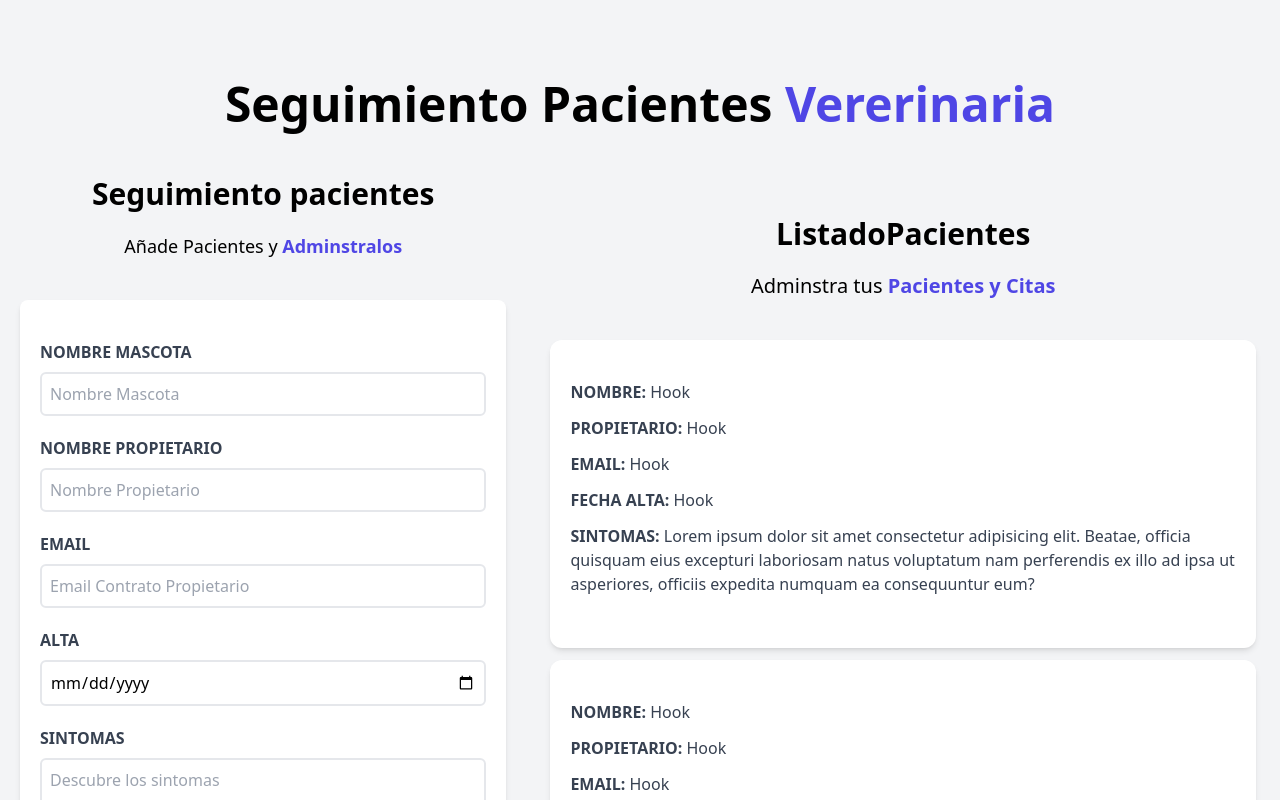
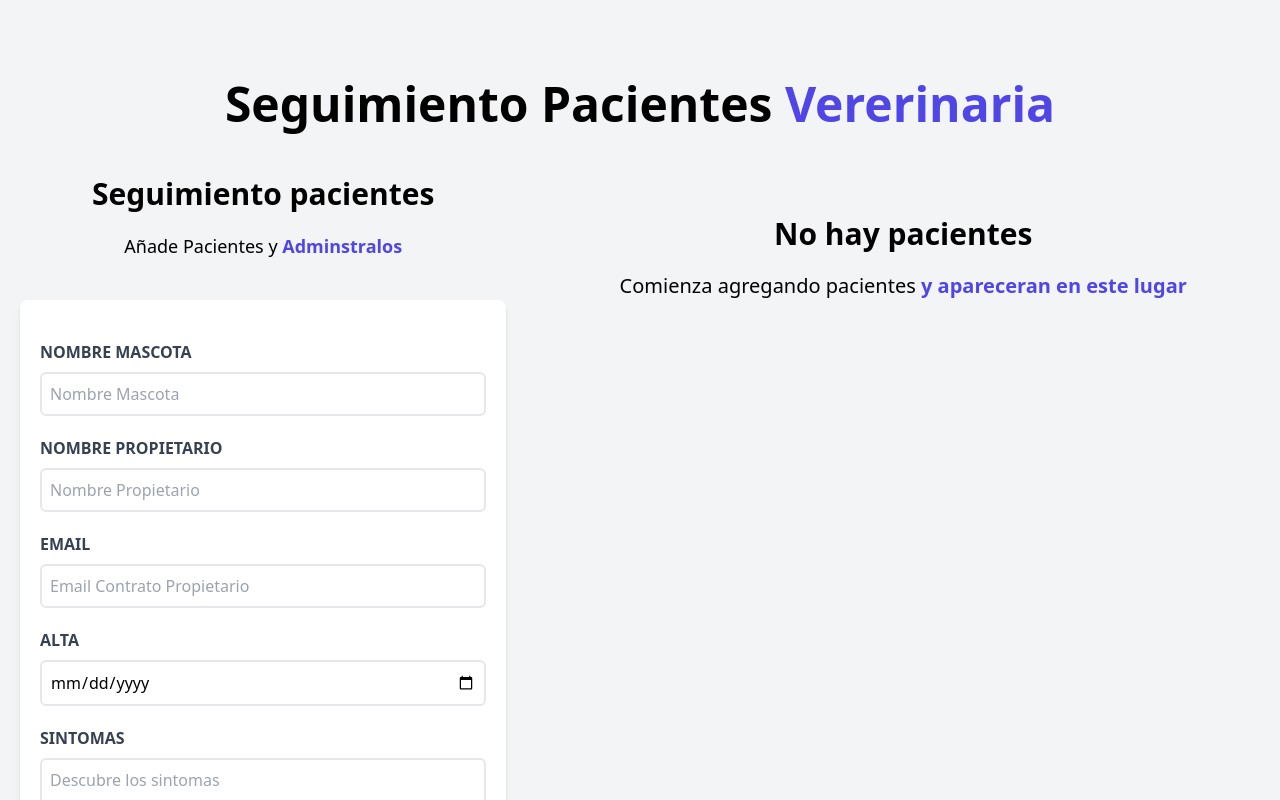
Before and after one commit to HeinzNaumann/Patient-Manager, a React (Vite) app: page / in a window 1280 px wide. Shown: the top 800 px of the page. Built offline with nearby package versions, Linux system fonts and the light colour scheme.

Commit message:
Agragados varios cambios del listado de pacinetes

```diff
--- a/src/App.jsx
+++ b/src/App.jsx
@@ -1,14 +1,18 @@
+import { useState } from "react";
+
 import Formulario from "./components/Formulario";
 import Header from "./components/Header";
 import ListadoPacientes from "./components/ListadoPacientes";
 
 function App() {
+  const [pacientes, setPacientes] = useState([]);
+
   return (
     <div className="container mx-auto mt-20">
       <Header />
       <div className="mt-12 md:flex">
-        <Formulario />
-        <ListadoPacientes />
+        <Formulario pacientes={pacientes} setPacientes={setPacientes} />
+        <ListadoPacientes pacientes={pacientes} />
       </div>
     </div>
   );
--- /dev/null
+++ b/src/components/Error.jsx
@@ -0,0 +1,11 @@
+import React from "react";
+
+const Error = ({ children }) => {
+  return (
+    <div className="bg-red-800 text-white text-center p-3 uppercase font-bold mb-3 rounded">
+      <p>{children}</p>
+    </div>
+  );
+};
+
+export default Error;
--- a/src/components/Formulario.jsx
+++ b/src/components/Formulario.jsx
@@ -1,6 +1,6 @@
 import { useState, useEffect } from "react";
-
-const Formulario = () => {
+import Error from "./Error";
+const Formulario = ({ pacientes, setPacientes }) => {
   const [nombre, setNombre] = useState("");
   const [propietario, setPropietario] = useState("");
   const [email, setEmail] = useState("");
@@ -9,18 +9,40 @@
 
   const [error, setError] = useState("");
 
+  const generarId = () => {
+    const random = Math.random().toString(36).substring(2);
+    const fecha = Date.now().toString(36);
+    return random + fecha;
+  };
+
   const handleSubmit = (e) => {
     e.preventDefault();
 
     if ([nombre, propietario, email, fecha, sintomas].includes("")) {
       console.log("Hay algun campo vacio");
       setError(true);
-    } else {
-      console.log("Todos llenos");
-      setError(false);
+      return;
     }
 
-    console.log("Enviando formulario");
+    setError(false);
+
+    // Objeto de pacientes
+    const objetoPaciente = {
+      nombre,
+      propietario,
+      email,
+      fecha,
+      sintomas,
+      id: generarId(),
+    };
+
+    setPacientes([...pacientes, objetoPaciente]);
+
+    setNombre("");
+    setPropietario("");
+    setEmail("");
+    setFecha("");
+    setSintomas("");
   };
 
   console.log(nombre);
@@ -38,11 +60,7 @@
         onSubmit={handleSubmit}
         className="bg-white shadow-md rounded-lg py-10 px-5 mb-10"
       >
-        {error && (
-          <div className="bg-red-800 text-white text-center p-3 uppercase font-bold mb-3 rounded">
-            <p>Todos los campos son obligatorios</p>
-          </div>
-        )}
+        {error && <Error>Todos los campos son obligatorios</Error>}
         <div className="mb-5">
           <label
             className="block text-gray-700 uppercase font-bold"
--- a/src/components/ListadoPacientes.jsx
+++ b/src/components/ListadoPacientes.jsx
@@ -1,19 +1,31 @@
 import { Paciente } from "./Paciente";
 
-const ListadoPacientes = () => {
+const ListadoPacientes = ({ pacientes }) => {
   return (
     <div className="mx-3 my-10 md:w-1/2 lg:w-3/5 md:h-screen md:overflow-y-scroll">
-      <h2 className="text-center font-black text-3xl"> ListadoPacientes</h2>
-      <p className="text-xl mt-5 mb-10 text-center">
-        Adminstra tus {""}
-        <span className="text-indigo-600 font-bold">Pacientes y Citas</span>
-      </p>
-      <Paciente />
-      <Paciente />
-      <Paciente />
-      <Paciente />
-      <Paciente />
-      <Paciente />
+      {pacientes && pacientes.length ? (
+        <>
+          <h2 className="text-center font-black text-3xl"> ListadoPacientes</h2>
+          <p className="text-xl mt-5 mb-10 text-center">
+            Adminstra tus {""}
+            <span className="text-indigo-600 font-bold">Pacientes y Citas</span>
+          </p>
+          {pacientes.map((paciente) => (
+            <Paciente key={paciente.id} paciente={paciente} />
+          ))}
+        </>
+      ) : (
+        <>
+          {" "}
+          <h2 className="text-center font-black text-3xl"> No hay pacientes</h2>
+          <p className="text-xl mt-5 mb-10 text-center">
+            Comienza agregando pacientes {""}
+            <span className="text-indigo-600 font-bold">
+              y apareceran en este lugar
+            </span>
+          </p>
+        </>
+      )}
     </div>
   );
 };
--- a/src/components/Paciente.jsx
+++ b/src/components/Paciente.jsx
@@ -1,30 +1,26 @@
-export const Paciente = () => {
+export const Paciente = ({ paciente }) => {
+  const { nombre, email, propietario, fecha, sintomas } = paciente;
   return (
     <div className="m-3 bg-white shadow-md px-5 py-10 rounded-xl">
       <p className="font-bold mb-3 text-gray-700 uppercase">
         Nombre: {""}
-        <span className="font-normal normal-case">Hook</span>
+        <span className="font-normal normal-case">{nombre}</span>
       </p>
       <p className="font-bold mb-3 text-gray-700 uppercase">
         Propietario: {""}
-        <span className="font-normal normal-case">Hook</span>
+        <span className="font-normal normal-case">{propietario}</span>
       </p>
       <p className="font-bold mb-3 text-gray-700 uppercase">
         Email: {""}
-        <span className="font-normal normal-case">Hook</span>
+        <span className="font-normal normal-case">{email}</span>
       </p>
       <p className="font-bold mb-3 text-gray-700 uppercase">
         Fecha Alta: {""}
-        <span className="font-normal normal-case">Hook</span>
+        <span className="font-normal normal-case">{fecha}</span>
       </p>
       <p className="font-bold mb-3 text-gray-700 uppercase">
         Sintomas: {""}
-        <span className="font-normal normal-case">
-          Lorem ipsum dolor sit amet consectetur adipisicing elit. Beatae,
-          officia quisquam eius excepturi laboriosam natus voluptatum nam
-          perferendis ex illo ad ipsa ut asperiores, officiis expedita numquam
-          ea consequuntur eum?
-        </span>
+        <span className="font-normal normal-case">{sintomas}</span>
       </p>
     </div>
   );
```
